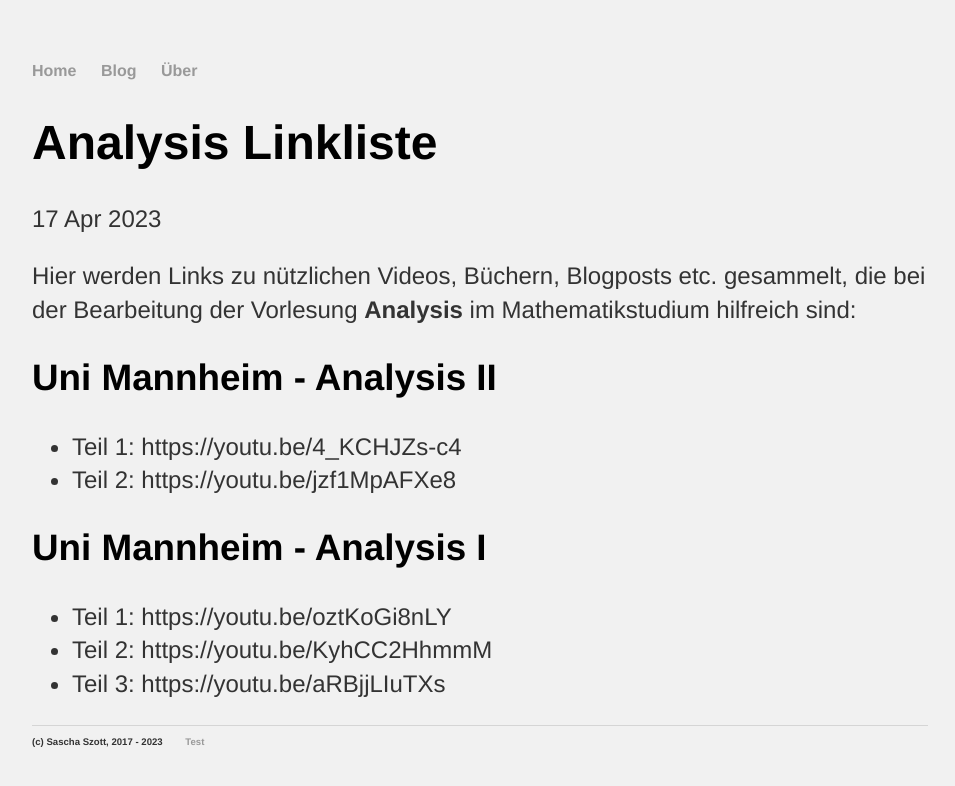
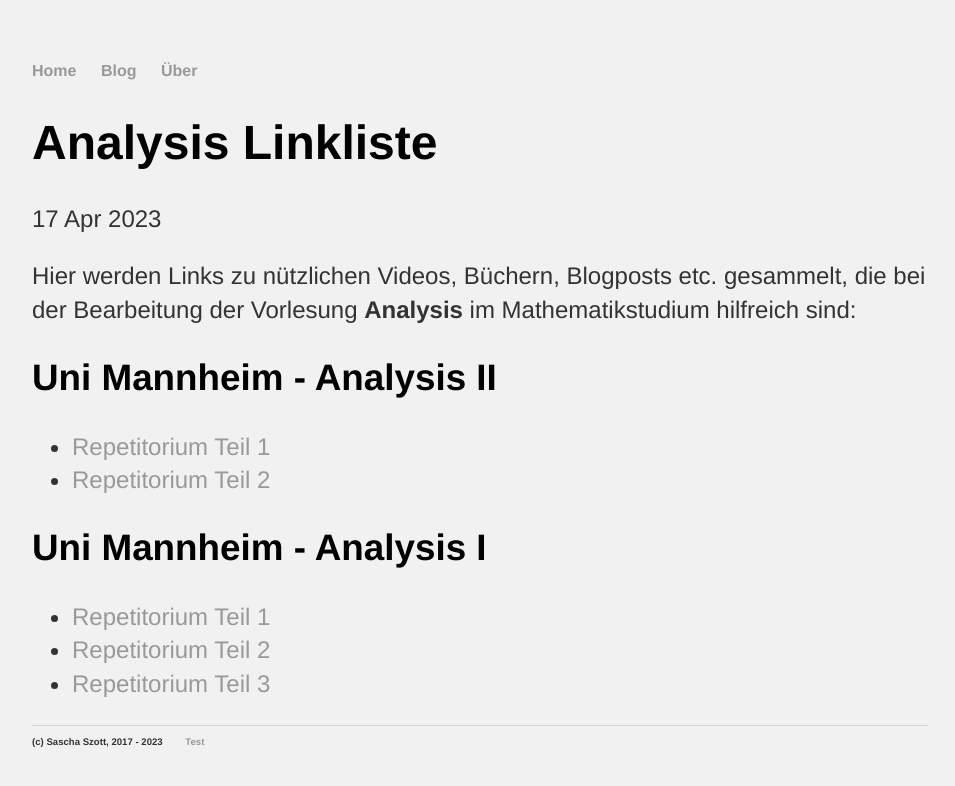
Before and after one commit to saschaszott/saschaszott.github.io, a Jekyll site: the page built from _posts/2023-04-17-analysis-linkliste.md, in a window 1280 px wide. Shown: the top 786 px of the page, without its empty margins (160-1115 px from the left). Built offline with Jekyll 4.4.1, drawn with Linux system fonts in a browser that asks for light colours.

Commit message:
Update 2023-04-17-analysis-linkliste.md

```diff
--- a/_posts/2023-04-17-analysis-linkliste.md
+++ b/_posts/2023-04-17-analysis-linkliste.md
@@ -7,12 +7,11 @@ Hier werden Links zu nützlichen Videos, Büchern, Blogposts etc. gesammelt, die
 
 ## Uni Mannheim - Analysis II
 
-- Teil 1: https://youtu.be/4_KCHJZs-c4
-- Teil 2: https://youtu.be/jzf1MpAFXe8
-
+- [Repetitorium Teil 1](https://youtu.be/4_KCHJZs-c4)
+- [Repetitorium Teil 2](https://youtu.be/jzf1MpAFXe8)
 
 ## Uni Mannheim - Analysis I
 
-- Teil 1: https://youtu.be/oztKoGi8nLY
-- Teil 2: https://youtu.be/KyhCC2HhmmM
-- Teil 3: https://youtu.be/aRBjjLIuTXs
+- [Repetitorium Teil 1](https://youtu.be/oztKoGi8nLY)
+- [Repetitorium Teil 2](https://youtu.be/KyhCC2HhmmM)
+- [Repetitorium Teil 3](https://youtu.be/aRBjjLIuTXs)
```
